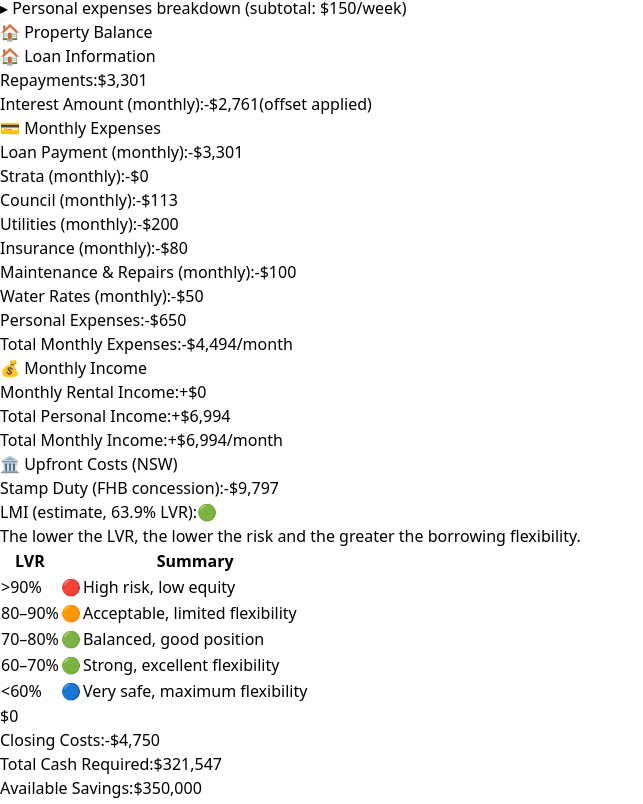
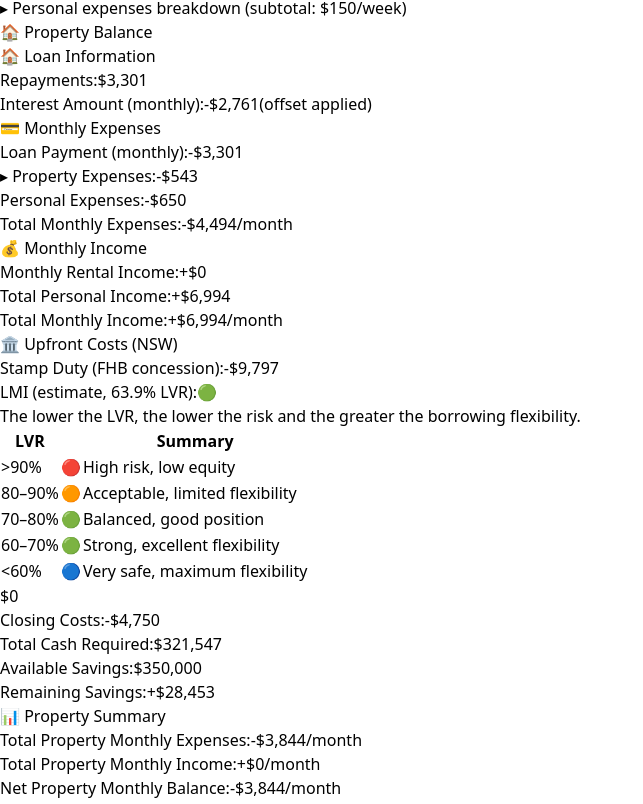
Before and after one commit to CModernel/property-calculator, a React (Vite) app: page / in a window 1280 px wide. Shown: the part 1492-2296 px from the top of the page, without its empty margins (0-643 px from the left). Built offline with nearby package versions, Linux system fonts and the light colour scheme.

Commit message:
PCALC-38: Collapse Monthly Expenses breakdown behind a Property Expenses subtotal

```diff
--- a/src/App.jsx
+++ b/src/App.jsx
@@ -75,6 +75,12 @@ const PropertyInvestmentCalculator = () => {
   const maintenanceField = useSteppedValue(config.maintenance, config.maintenanceChanges);
   const waterRatesField = useSteppedValue(config.waterRates, config.waterRatesChanges);
   const [showPropertyExpenses, setShowPropertyExpenses] = useState(false);
+  // Results panel: collapses the Property Balance card's "Monthly Expenses"
+  // property-expense line items (Strata/Council/Utilities/Insurance/
+  // Maintenance/Water/Land Tax/Property Management) behind their own
+  // subtotal, same "breakdown" pattern as the input side - keeps the card
+  // to 4 rows by default instead of 9+.
+  const [showMonthlyExpensesBreakdown, setShowMonthlyExpensesBreakdown] = useState(false);
 
   // Investment-property-only expenses. Deliberately NOT wired to
   // isFirstHomeBuyer/calculateStampDuty (NSW's FHB concession really
@@ -1795,49 +1801,59 @@ const PropertyInvestmentCalculator = () => {
                     <span className="font-semibold text-red-600">-${Math.round(monthlyPayment).toLocaleString()}</span>
                   </div>
 
-                  <div className="flex justify-between">
-                    <span className="text-gray-600">Strata (monthly):</span>
-                    <span className="font-semibold text-red-600">-${Math.round(monthlyStrata).toLocaleString()}</span>
-                  </div>
-
-                  <div className="flex justify-between">
-                    <span className="text-gray-600">Council (monthly):</span>
-                    <span className="font-semibold text-red-600">-${Math.round(monthlyCouncil).toLocaleString()}</span>
-                  </div>
-
-                  <div className="flex justify-between">
-                    <span className="text-gray-600">Utilities (monthly):</span>
-                    <span className="font-semibold text-red-600">-${utilities.toLocaleString()}</span>
-                  </div>
-
-                  <div className="flex justify-between">
-                    <span className="text-gray-600">Insurance (monthly):</span>
-                    <span className="font-semibold text-red-600">-${insurance.toLocaleString()}</span>
-                  </div>
-
-                  <div className="flex justify-between">
-                    <span className="text-gray-600">Maintenance & Repairs (monthly):</span>
-                    <span className="font-semibold text-red-600">-${maintenance.toLocaleString()}</span>
-                  </div>
-
-                  <div className="flex justify-between">
-                    <span className="text-gray-600">Water Rates (monthly):</span>
-                    <span className="font-semibold text-red-600">-${Math.round(monthlyWaterRates).toLocaleString()}</span>
-                  </div>
-
-                  {isInvestmentProperty && (
-                    <>
-                      <div className="flex justify-between">
-                        <span className="text-gray-600">Land Tax (monthly):</span>
-                        <span className="font-semibold text-red-600">-${Math.round(monthlyLandTax).toLocaleString()}</span>
+                  <div>
+                    <button
+                      type="button"
+                      onClick={() => setShowMonthlyExpensesBreakdown(!showMonthlyExpensesBreakdown)}
+                      className="w-full flex justify-between items-center text-left"
+                    >
+                      <span className="text-gray-600">
+                        {showMonthlyExpensesBreakdown ? '▾' : '▸'} Property Expenses:
+                      </span>
+                      <span className="font-semibold text-red-600">-${Math.round(monthlyPropertyExpenses).toLocaleString()}</span>
+                    </button>
+
+                    {showMonthlyExpensesBreakdown && (
+                      <div className="pl-4 mt-1 space-y-1 text-xs">
+                        <div className="flex justify-between">
+                          <span className="text-gray-500">Strata:</span>
+                          <span className="text-red-500">-${Math.round(monthlyStrata).toLocaleString()}</span>
+                        </div>
+                        <div className="flex justify-between">
+                          <span className="text-gray-500">Council:</span>
+                          <span className="text-red-500">-${Math.round(monthlyCouncil).toLocaleString()}</span>
+                        </div>
+                        <div className="flex justify-between">
+                          <span className="text-gray-500">Utilities:</span>
+                          <span className="text-red-500">-${utilities.toLocaleString()}</span>
+                        </div>
+                        <div className="flex justify-between">
+                          <span className="text-gray-500">Insurance:</span>
+                          <span className="text-red-500">-${insurance.toLocaleString()}</span>
+                        </div>
+                        <div className="flex justify-between">
+                          <span className="text-gray-500">Maintenance & Repairs:</span>
+                          <span className="text-red-500">-${maintenance.toLocaleString()}</span>
+                        </div>
+                        <div className="flex justify-between">
+                          <span className="text-gray-500">Water Rates:</span>
+                          <span className="text-red-500">-${Math.round(monthlyWaterRates).toLocaleString()}</span>
+                        </div>
+                        {isInvestmentProperty && (
+                          <>
+                            <div className="flex justify-between">
+                              <span className="text-gray-500">Land Tax:</span>
+                              <span className="text-red-500">-${Math.round(monthlyLandTax).toLocaleString()}</span>
+                            </div>
+                            <div className="flex justify-between">
+                              <span className="text-gray-500">Property Management:</span>
+                              <span className="text-red-500">-${propertyManagement.toLocaleString()}</span>
+                            </div>
+                          </>
+                        )}
                       </div>
-
-                      <div className="flex justify-between">
-                        <span className="text-gray-600">Property Management (monthly):</span>
-                        <span className="font-semibold text-red-600">-${propertyManagement.toLocaleString()}</span>
-                      </div>
-                    </>
-                  )}
+                    )}
+                  </div>
 
                   <div className="flex justify-between">
                     <span className="text-gray-600">Personal Expenses:</span>
```
Also changed, not shown: 1 other file (tests, documents, lock files or other folders).
